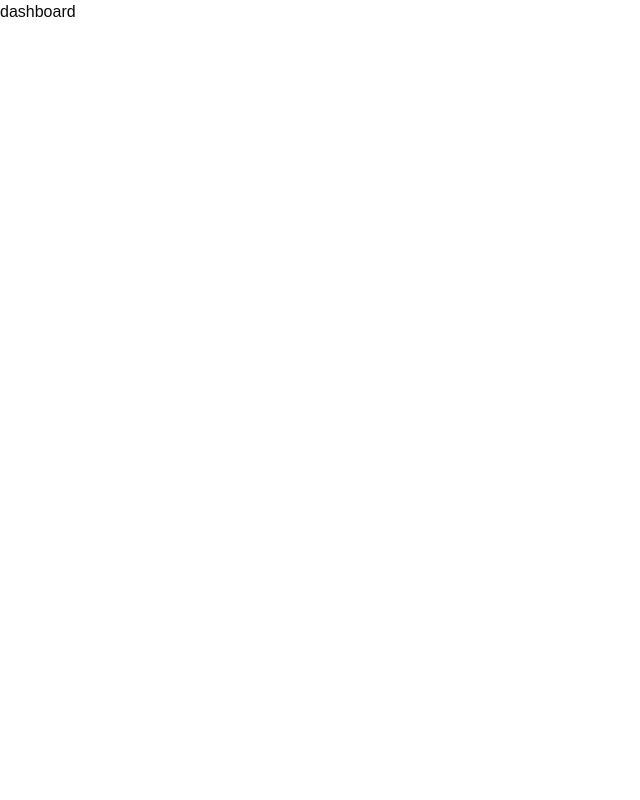
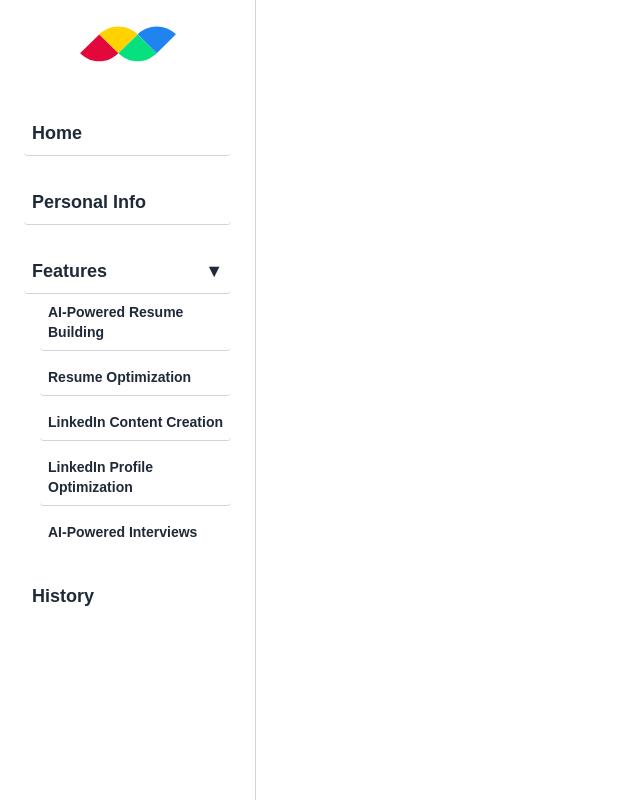
Before and after one commit to arnav0511/Intelligent-resume-analysis-and-content-helper, a Next.js app: page /dashboard in a window 1280 px wide. Shown: the whole page, without its empty margins (0-640 px from the left). Built offline with nearby package versions, Linux system fonts and the light colour scheme.

Commit message:
updated SideNav

```diff
--- a/app/(data)/layout.tsx
+++ b/app/(data)/layout.tsx
@@ -7,8 +7,8 @@ function layout({
   }>) {
   return (
     <div>
+          <Navbar />
         <div>
-          <Navbar />
           {children}
         </div>
     </div>
--- a/app/_components/Navbar.tsx
+++ b/app/_components/Navbar.tsx
@@ -69,7 +69,7 @@ export default function Navbar() {
           <li>
             <details>
               <summary>Learn More</summary>
-              <ul className="p-2 h-52 overflow-y-auto rounded-none">
+              <ul className="p-2 h-52 overflow-y-auto rounded-none z-10">
                 <li>
                   <a>Resume Builder</a>
                 </li>
--- a/app/_components/SideNav.tsx
+++ b/app/_components/SideNav.tsx
@@ -1,12 +1,68 @@
-import React from 'react'
-import Image from 'next/image'
+'use client'
+import React, { useState } from 'react';
+import Image from 'next/image';
 
 function SideNav() {
+  const [isFeaturesVisible, setIsFeaturesVisible] = useState(true);
+
+  const toggleFeaturesVisibility = () => {
+    setIsFeaturesVisible(!isFeaturesVisible);
+  };
+
   return (
-    <div>
-        <Image src={'/logo.svg'} alt='logo' width={100} height={100}/>
+    <div className="w-64 h-screen bg-white text-gray-800 flex flex-col p-6 space-y-6 border-r border-gray-300">
+      {/* Logo */}
+      <div className="mb-6 flex justify-center">
+        <Image src="/logo.svg" alt="Logo" width={100} height={100} />
+      </div>
+
+      {/* Home Button */}
+      <button className="text-lg font-bold p-2 rounded hover:bg-gray-200 w-full text-left border-b border-gray-300">
+        Home
+      </button>
+
+      {/* Personal Info */}
+      <button className="text-lg font-bold p-2 rounded hover:bg-gray-200 w-full text-left border-b border-gray-300">
+        Personal Info
+      </button>
+
+      {/* Features Section with Toggle Button */}
+      <div className="w-full">
+        <button
+          className="text-lg font-bold p-2 rounded hover:bg-gray-200 flex justify-between items-center w-full text-left border-b border-gray-300"
+          onClick={toggleFeaturesVisibility}
+        >
+          Features
+          <span>{isFeaturesVisible ? '▼' : '►'}</span> {/* Toggle Arrow */}
+        </button>
+
+        {isFeaturesVisible && (
+          <div className="ml-4 space-y-2">
+            <button className="text-sm font-bold p-2 rounded hover:bg-gray-200 w-full text-left border-b border-gray-300">
+              AI-Powered Resume Building
+            </button>
+            <button className="text-sm font-bold p-2 rounded hover:bg-gray-200 w-full text-left border-b border-gray-300">
+              Resume Optimization
+            </button>
+            <button className="text-sm font-bold p-2 rounded hover:bg-gray-200 w-full text-left border-b border-gray-300">
+              LinkedIn Content Creation
+            </button>
+            <button className="text-sm font-bold p-2 rounded hover:bg-gray-200 w-full text-left border-b border-gray-300">
+              LinkedIn Profile Optimization
+            </button>
+            <button className="text-sm font-bold p-2 rounded hover:bg-gray-200 w-full text-left">
+              AI-Powered Interviews
+            </button>
+          </div>
+        )}
+      </div>
+
+      {/* History Section */}
+      <button className="text-lg font-bold p-2 rounded hover:bg-gray-200 w-full text-left">
+        History
+      </button>
     </div>
-  )
+  );
 }
 
-export default SideNav
+export default SideNav;
--- a/app/dashboard/page.tsx
+++ b/app/dashboard/page.tsx
@@ -1,9 +1,10 @@
 import React from 'react'
+import SideNav from '../_components/SideNav'
 
 function dashboard() {
   return (
     <div>
-      dashboard
+      <SideNav/>
     </div>
   )
 }
```
